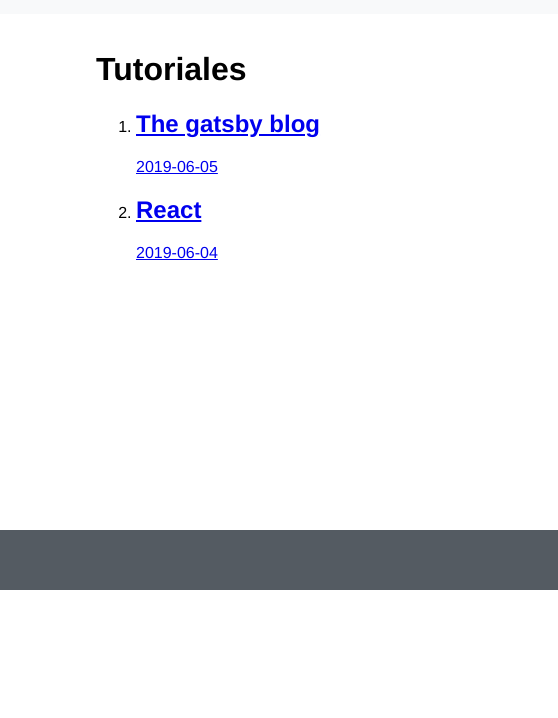
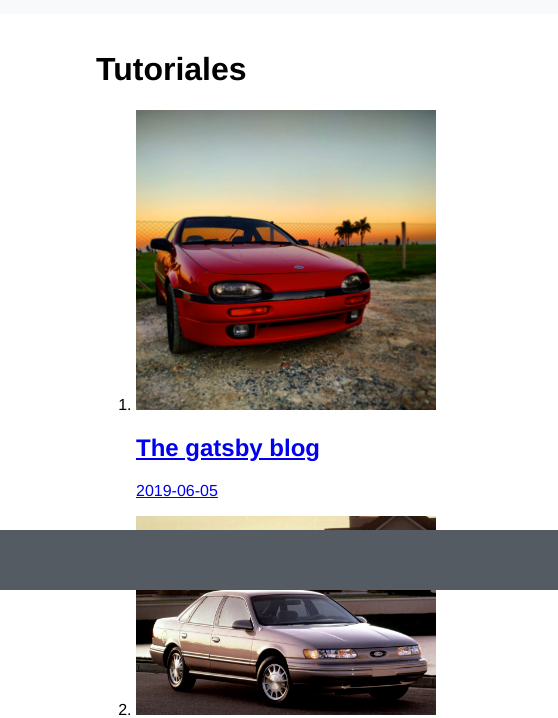
Before and after one commit to martin2844/codigoMate, a Gatsby site: page /tutoriales in a window 1280 px wide. Shown: the part 210-928 px from the top of the page, 0-558 px from the left. Before the commit the page ends 800 px from the top, so only its background shows below. Built offline with nearby package versions, Linux system fonts and the light colour scheme; Gatsby itself is replaced by a stand-in of ours.

Commit message:
image working for tut display

```diff
--- a/gatsby-config.js
+++ b/gatsby-config.js
@@ -5,6 +5,10 @@
  */
 
 module.exports = {
+  siteMetadata: {
+    title: 'Gatsby The Site',
+    author: 'Tito Barreda'
+  },
 
   plugins: [
     'gatsby-plugin-sass',
--- a/src/pages/tutoriales.js
+++ b/src/pages/tutoriales.js
@@ -1,6 +1,7 @@
 import React from 'react'
 import Layout from '../components/Layout'
 import { Link, graphql, useStaticQuery } from 'gatsby'
+import Img from 'gatsby-image'
 
 const Tutoriales = ()=> {
     const blog = useStaticQuery(graphql`
@@ -10,7 +11,17 @@
                 node {
                     frontmatter {
                         title,
-                        date
+                        date,
+                        featuredImage {
+                            relativePath,
+                            absolutePath,
+                            childImageSharp{
+                                fixed(width: 300) {
+                                    ...GatsbyImageSharpFixed
+                                }
+                            }
+                        }
+
                     }
                     html,
                     excerpt,
@@ -28,17 +39,23 @@
     let pijon = blog.allMarkdownRemark.edges;
     return (
         <Layout>
+
+
             <h1>Tutoriales</h1>
             <ol className="noclass">
             {
             pijon.map((edge)=> {
                 let url = "./tutorial/" + edge.node.fields.slug;
+                console.log(edge.node.frontmatter.featuredImage.childImageSharp.fixed)
+
                 return (
                     <li className="noclass">
+                        <Img fixed={edge.node.frontmatter.featuredImage.childImageSharp.fixed} />
                         <Link to={url} >
                         <h2>{edge.node.frontmatter.title}</h2>
                         <p>{edge.node.frontmatter.date}</p>
                         </Link>
+
                     </li>
                 )
             })
--- a/src/tutoriales/gatsby/gatsby.md
+++ b/src/tutoriales/gatsby/gatsby.md
@@ -2,7 +2,7 @@
 
 title: "The gatsby blog"
 date: "2019-06-05"
-featuredImage: "./car.jpg"
+featuredImage: "./nissan.jpg"
 
 ---
 
```
Also changed, not shown: src/tutoriales/gatsby/car.jpg (deleted), src/tutoriales/gatsby/nissan.jpg (added).
